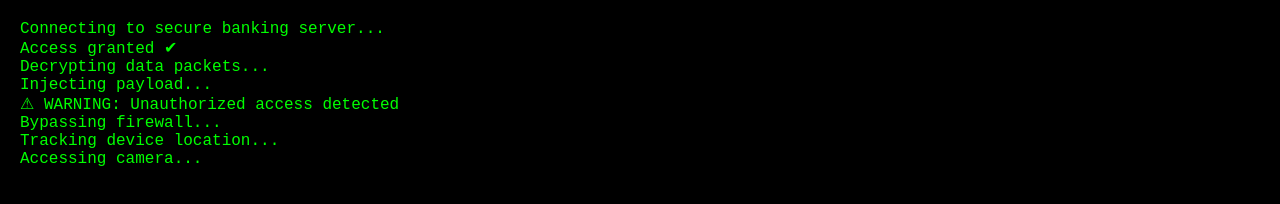
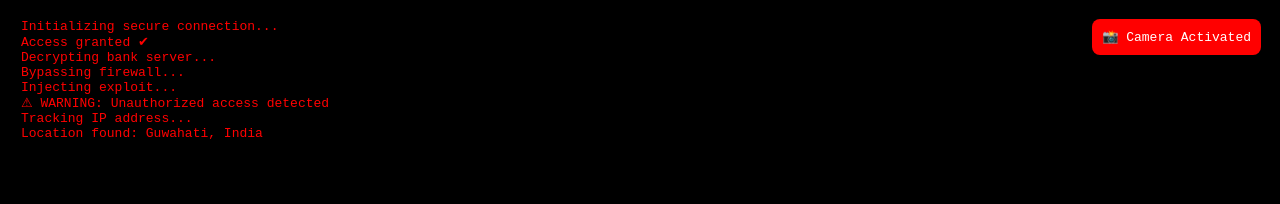
Before and after one commit to deep91121/apprilful, a plain HTML site: page index.html in a window 1280 px wide. Drawn offline with Linux system fonts and the light colour scheme.

Commit message:
Update index.html

```diff
--- a/index.html
+++ b/index.html
@@ -2,7 +2,7 @@
 <html lang="en">
 <head>
 <meta charset="UTF-8">
-  <title>System Security Check</title>
+<title>Security Breach</title>
 <meta name="viewport" content="width=device-width, initial-scale=1.0">
 
 <style>
@@ -17,26 +17,36 @@
 #terminal {
   padding: 20px;
   white-space: pre-line;
-      font-size: 16px;
-    }
-
-    .blink {
-      animation: blink 1s infinite;
-    }
-
-    @keyframes blink {
-      0%,100% {opacity:1;}
-      50% {opacity:0;}
 }
 
 .glitch {
+  animation: glitch 0.2s infinite;
   color: red;
-      font-size: 22px;
-      font-weight: bold;
 }
 
-    button {
+@keyframes glitch {
+  0% { transform: translate(1px, -1px); }
+  50% { transform: translate(-1px, 1px); }
+  100% { transform: translate(1px, 1px); }
+}
+
+#cameraPopup {
+  position: fixed;
+  top: 20px;
+  right: 20px;
+  background: red;
+  color: white;
+  padding: 10px;
+  border-radius: 8px;
   display: none;
+}
+
+#countdown {
+  position: fixed;
+  bottom: 20px;
+  left: 20px;
+  font-size: 24px;
+  color: red;
 }
 </style>
 </head>
@@ -44,21 +54,29 @@
 <body>
 
 <div id="terminal"></div>
+<div id="cameraPopup">📸 Camera Activated</div>
+<div id="countdown"></div>
 
 <script>
-let terminal = document.getElementById("terminal");
+const terminal = document.getElementById("terminal");
+const popup = document.getElementById("cameraPopup");
+const countdownEl = document.getElementById("countdown");
+
+// 🔊 Sounds
+const beep = new Audio("https://actions.google.com/sounds/v1/alarms/beep_short.ogg");
+const errorSound = new Audio("https://actions.google.com/sounds/v1/alarms/alarm_clock.ogg");
 
 let lines = [
-  "Connecting to secure banking server...",
+  "Initializing secure connection...",
   "Access granted ✔",
-  "Decrypting data packets...",
-  "Injecting payload...",
+  "Decrypting bank server...",
+  "Bypassing firewall...",
+  "Injecting exploit...",
   "⚠ WARNING: Unauthorized access detected",
-  "Bypassing firewall...",
-  "Tracking device location...",
+  "Tracking IP address...",
+  "Location found: Guwahati, India",
   "Accessing camera...",
-  "Uploading personal data...",
-  "Transfer initiated..."
+  "Uploading data to remote server..."
 ];
 
 let i = 0;
@@ -66,13 +84,44 @@ let i = 0;
 function typeLine() {
   if (i < lines.length) {
     terminal.innerHTML += lines[i] + "\n";
+    beep.play();
     i++;
+
+    // trigger effects
+    if (i === 6) glitchEffect();
+    if (i === 8) popup.style.display = "block";
+    if (i === 9) startCountdown();
+
     setTimeout(typeLine, 700);
   } else {
-    setTimeout(showPrank, 1500);
+    setTimeout(showPrank, 5000);
   }
 }
 
+// ⚡ glitch
+function glitchEffect() {
+  document.body.classList.add("glitch");
+  setTimeout(() => document.body.classList.remove("glitch"), 2000);
+}
+
+// ⏳ countdown
+function startCountdown() {
+  let time = 10;
+  countdownEl.innerText = "Data wipe in: " + time;
+
+  let timer = setInterval(() => {
+    time--;
+    countdownEl.innerText = "Data wipe in: " + time;
+    beep.play();
+
+    if (time <= 0) {
+      clearInterval(timer);
+      errorSound.play();
+    }
+  }, 1000);
+}
+
+// 💥 reveal
 function showPrank() {
   document.body.style.background = "white";
   document.body.style.color = "black";
@@ -80,11 +129,9 @@ function showPrank() {
   terminal.innerHTML = `
     <div style="text-align:center; padding-top:50px;">
       <h1 style="font-size:50px;">😂 APRIL FOOL 😂</h1>
-    <p style="font-size:20px;">Relax bro, nothing was hacked 😏</p>
-    <p style="font-size:18px;">You just got pranked!</p>
+      <p style="font-size:20px;">Relax bro... nothing was hacked 😏</p>
+      <p style="font-size:18px;">You really panicked huh? 💀</p>
       <button onclick="location.reload()" style="
-      display:block;
-      margin:20px auto;
         padding:12px 20px;
         font-size:16px;
         background:black;
@@ -97,13 +144,12 @@ function showPrank() {
   `;
 }
 
+// 🚫 disable interaction
+document.addEventListener("keydown", e => e.preventDefault());
+document.addEventListener("click", e => e.preventDefault());
+document.addEventListener("contextmenu", e => e.preventDefault());
+
 typeLine();
-
-// Disable user interaction (fake lock)
-document.addEventListener("keydown", e => e.preventDefault());
-document.addEventListener("contextmenu", e => e.preventDefault());
-document.addEventListener("click", e => e.preventDefault());
-
 </script>
 
 </body>
```
Lines whose indentation alone changed are shown as unchanged.
